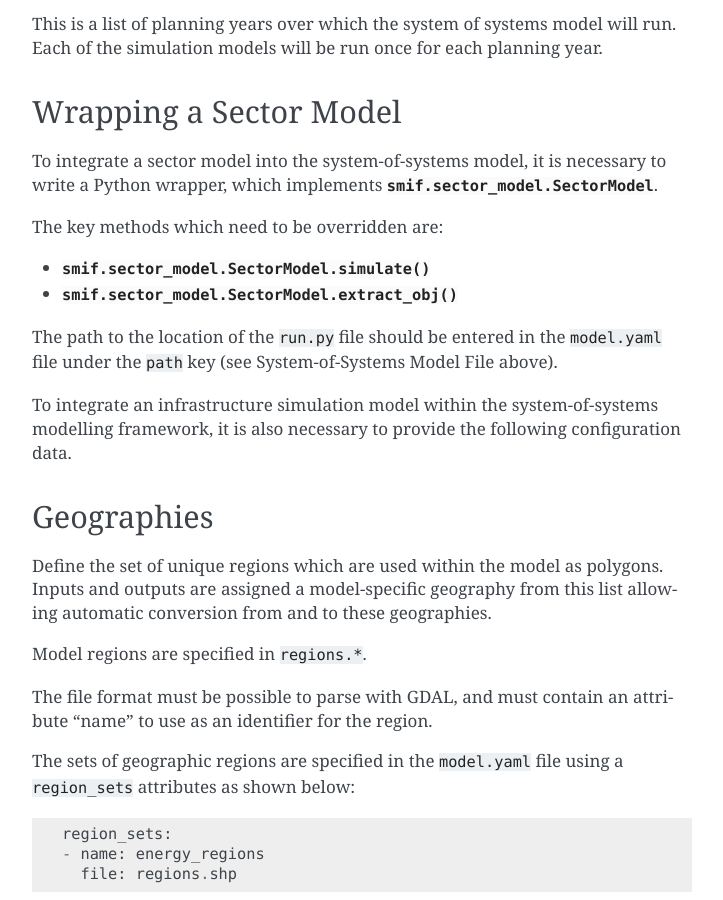
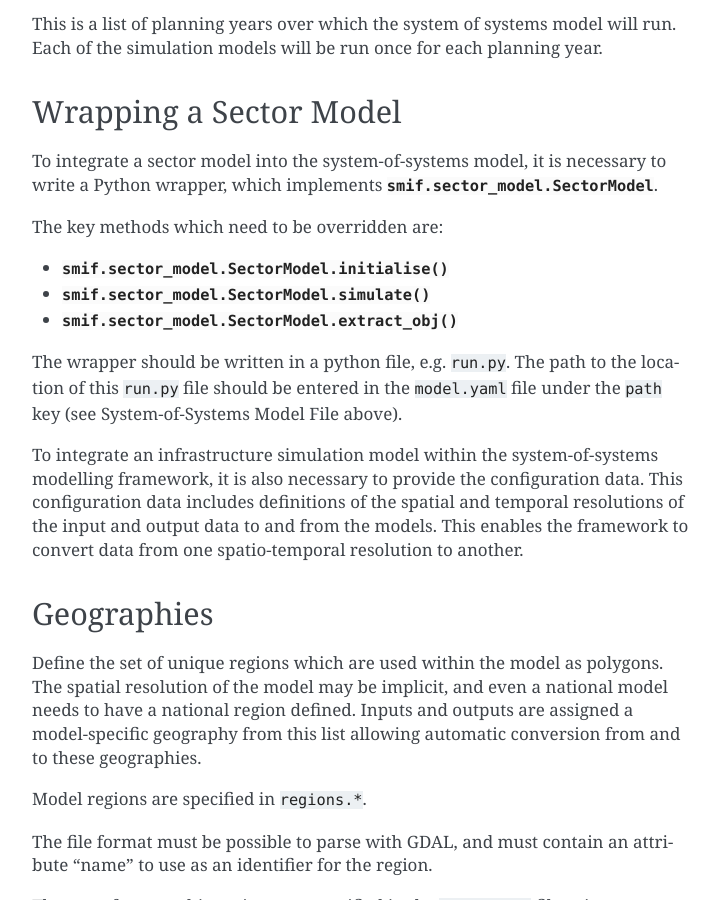
Before and after one commit to nismod/smif, a Sphinx documentation site: the page built from docs/getting_started.rst, in a window 1280 px wide and 900 px high, scrolled down 2231 px. Shown: the whole window, without its empty margins (388-1111 px from the left). Built offline with Sphinx 7.4.7, drawn with Linux system fonts in a browser that asks for light colours; formulas are drawn with MathJax 3; pages that are not in the unit, such as notebooks, are missing from menus; some of the changed text lies outside the part shown.

Commit message:
docs: updated references to initialise method for wrapping and scenario files

```diff
--- a/docs/getting_started.rst
+++ b/docs/getting_started.rst
@@ -118,20 +118,28 @@ which implements :class:`smif.sector_model.SectorModel`.
 
 The key methods which need to be overridden are:
 
+- :py:meth:`smif.sector_model.SectorModel.initialise`
 - :py:meth:`smif.sector_model.SectorModel.simulate`
 - :py:meth:`smif.sector_model.SectorModel.extract_obj`
 
-The path to the location of the ``run.py`` file should be entered in the
+The wrapper should be written in a python file, e.g. ``run.py``.
+The path to the location of this ``run.py`` file should be entered in the
 ``model.yaml`` file under the ``path`` key
 (see System-of-Systems Model File above).
 
 To integrate an infrastructure simulation model within the system-of-systems
-modelling framework, it is also necessary to provide the following configuration
+modelling framework, it is also necessary to provide the configuration
 data.
+This configuration data includes definitions of the spatial and temporal resolutions
+of the input and output data to and from the models.
+This enables the framework to convert data from one spatio-temporal resolution
+to another.
 
 Geographies
 -----------
 Define the set of unique regions which are used within the model as polygons.
+The spatial resolution of the model may be implicit, and even a national model
+needs to have a national region defined.
 Inputs and outputs are assigned a model-specific geography from this list
 allowing automatic conversion from and to these geographies.
 
@@ -181,19 +189,19 @@ use ISO 8601 [1]_ duration format to specify periods::
 For example::
 
     - end: P7225H
-      name: '1_0'
+      id: '1_0'
       start: P7224H
     - end: P7226H
-      name: '1_1'
+      id: '1_1'
       start: P7225H
     - end: P7227H
-      name: '1_2'
+      id: '1_2'
       start: P7226H
     - end: P7228H
-      name: '1_3'
+      id: '1_3'
       start: P7227H
     - end: P7229H
-      name: '1_4'
+      id: '1_4'
       start: P7228H
 
 Inputs
```
Also changed, not shown: other parts of docs/getting_started.rst (+4 -4 lines).
